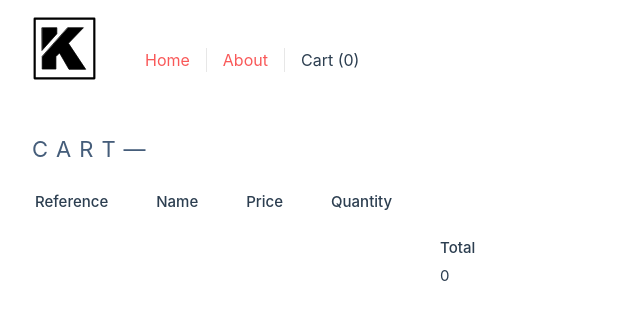
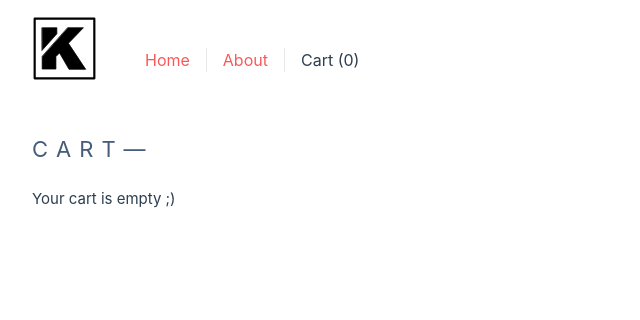
Before and after one commit to DrLeurs/kreastion-shop, a Vue app in the folder frontend/kreastion-shop/: page /cart in a window 1280 px wide. Shown: the top 320 px of the page, without its empty margins (0-640 px from the left). Built offline with nearby package versions, Linux system fonts and the light colour scheme.

Commit message:
Fix: show message when cart is empty

```diff
--- a/frontend/kreastion-shop/src/stores/CartStore.js
+++ b/frontend/kreastion-shop/src/stores/CartStore.js
@@ -23,7 +23,7 @@ export const useCartStore = defineStore('cart', {
   getters: {
     totalAmount: (state) => {
       let total = 0;
-      for(const orderLine of state.cart) {
+      for (const orderLine of state.cart) {
         total += orderLine.product.price * orderLine.qty;
       }
 
@@ -31,11 +31,19 @@ export const useCartStore = defineStore('cart', {
     },
     totalQty: (state) => {
       let total = 0;
-      for(const orderLine of state.cart) {
+      for (const orderLine of state.cart) {
         total += orderLine.qty;
       }
 
       return total;
+    },
+    isEmpty() {
+      if (this.totalQty == 0) {
+        return true;
+      }
+      else {
+        return false;
+      }
     }
   }
 })
--- a/frontend/kreastion-shop/src/views/CartView.vue
+++ b/frontend/kreastion-shop/src/views/CartView.vue
@@ -8,6 +8,9 @@ export default {
     return {
       cartStore
     }
+  },
+  mounted() {
+    console.log(this.cartStore.isEmpty)
   }
 }
 </script>
@@ -15,7 +18,10 @@ export default {
 <template>
   <main>
     <h1>Cart</h1>
-    <table>
+    <p v-if="cartStore.isEmpty">
+      Your cart is empty ;)
+    </p>
+    <table v-else>
       <tr>
         <th>Reference</th>
         <th>Name</th>
```
